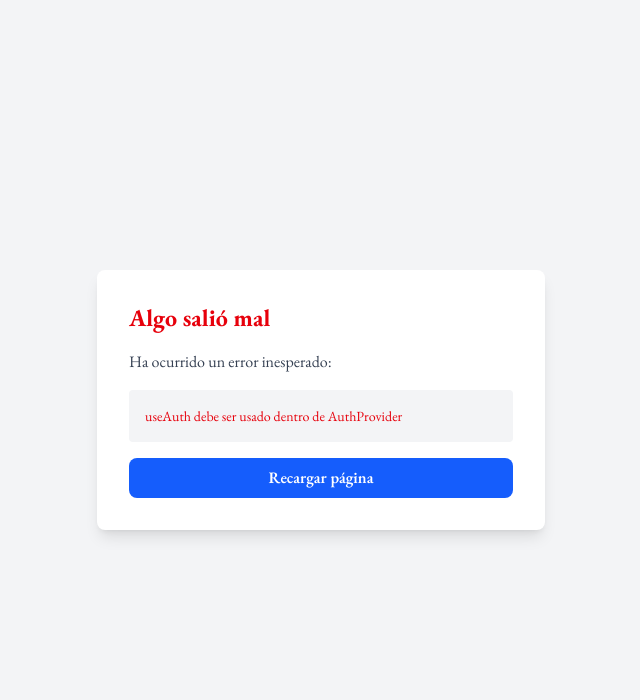
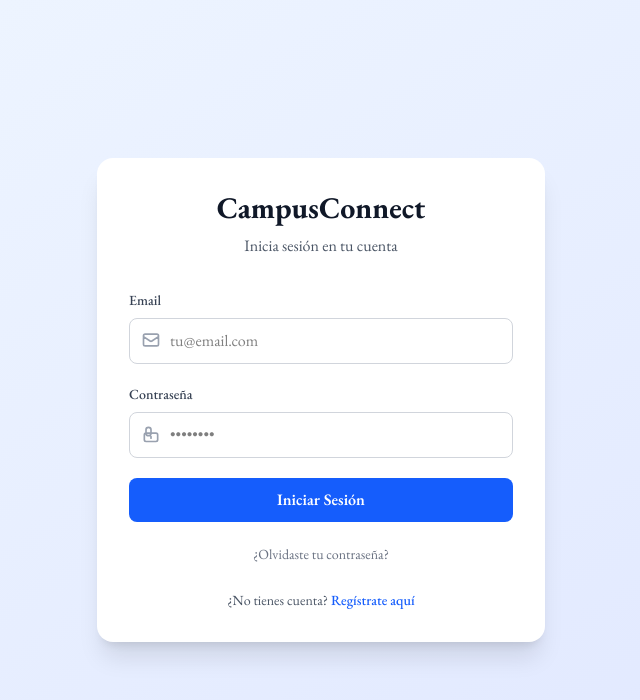
Before and after one commit to Pretel-Ivan16/Campus-Connection-App, a React (Vite) app in the folder Frontend/: page /login in a window 1280 px wide. Shown: the top 700 px of the page, without its empty margins (319-959 px from the left). Built offline with nearby package versions, Linux system fonts and the light colour scheme; no server answers; a web font is replaced by a local one.

Commit message:
Wrap AppRoutes with AuthProvider to manage authentication context

```diff
--- a/Frontend/src/App.tsx
+++ b/Frontend/src/App.tsx
@@ -1,7 +1,12 @@
+import { AuthProvider } from './context/AuthContext'
 import AppRoutes from './routes'
 
 function App() {
-  return <AppRoutes />
+  return (
+    <AuthProvider>
+      <AppRoutes />
+    </AuthProvider>
+  )
 }
 
 export default App
```
